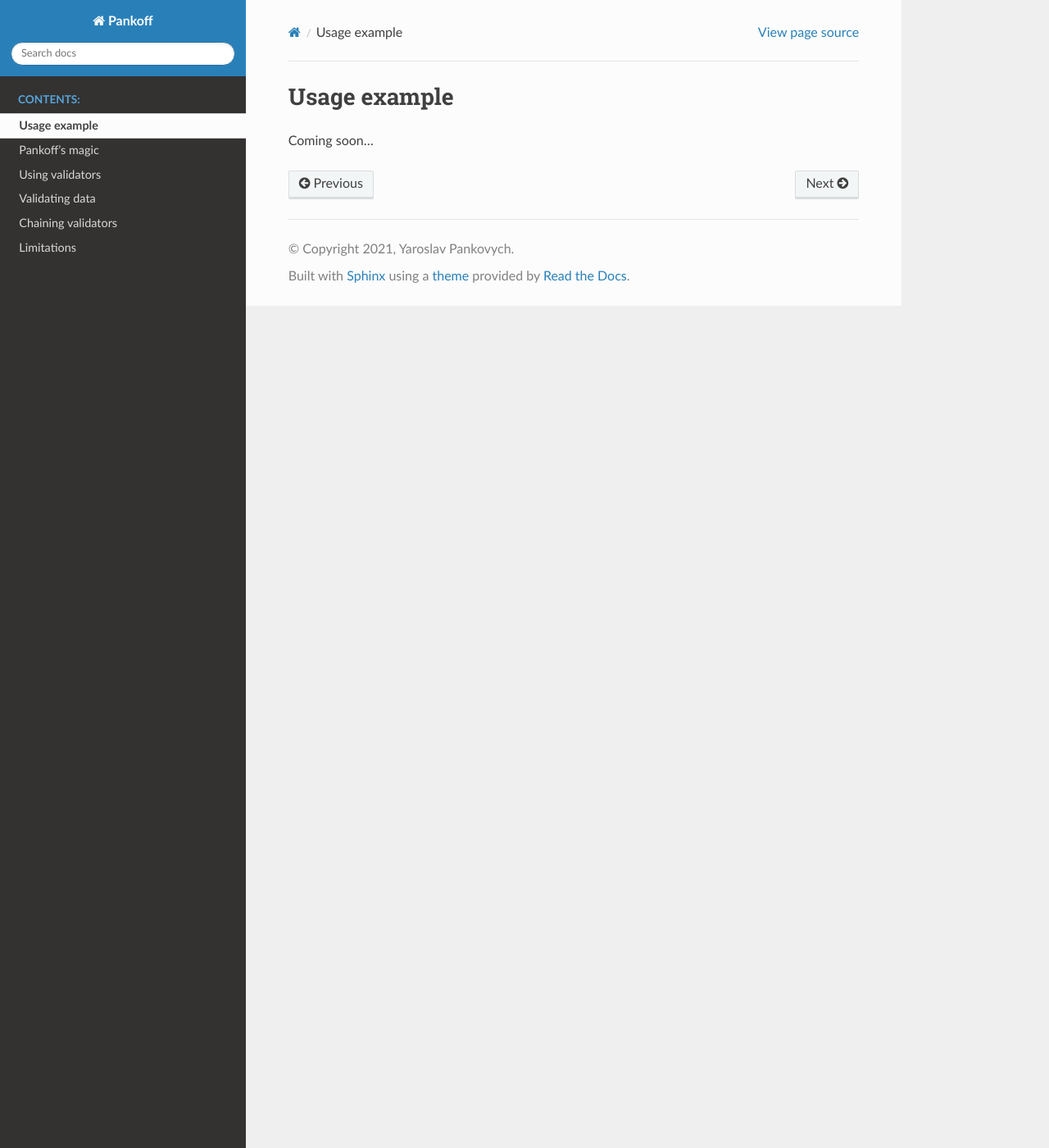
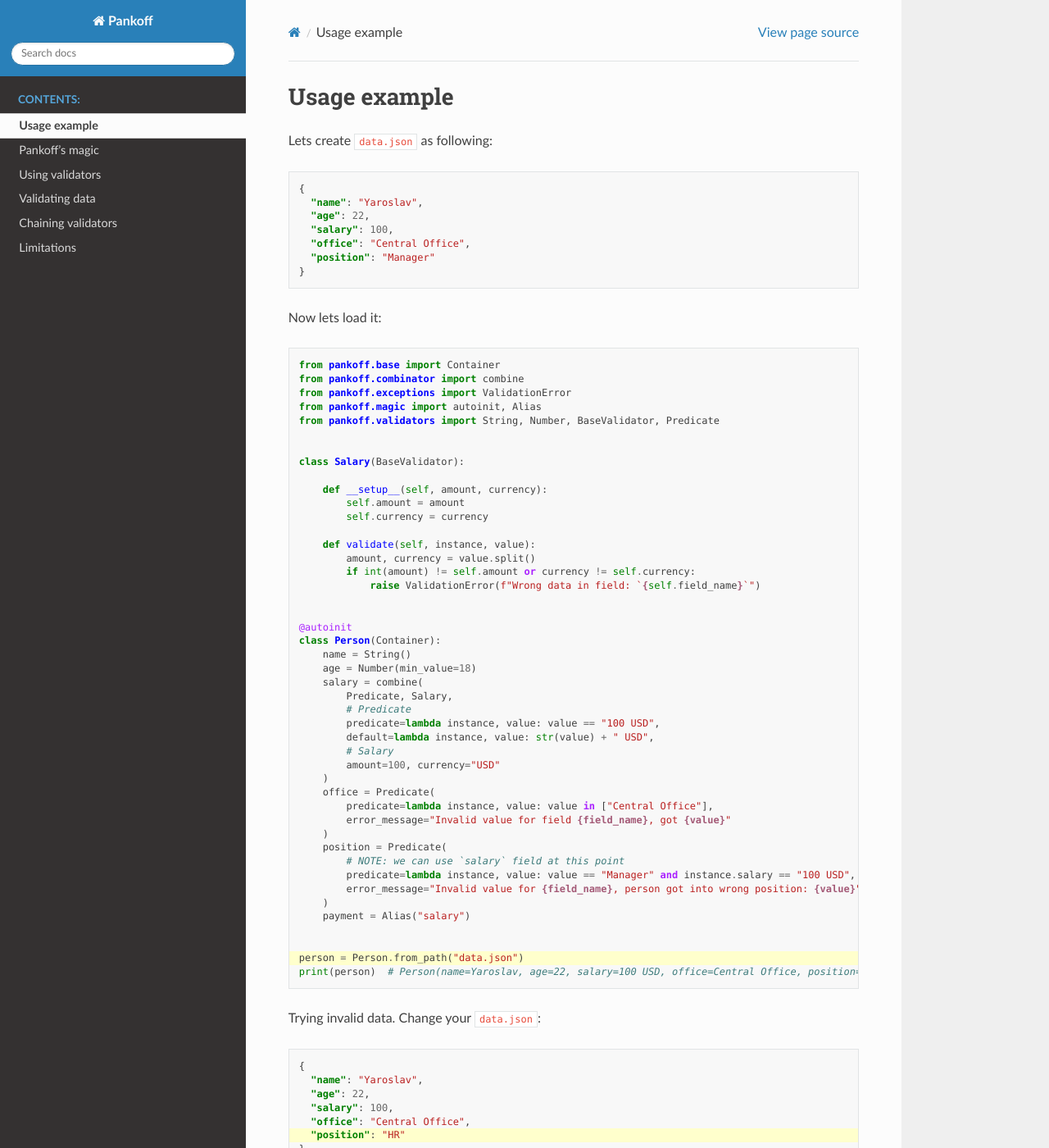
Before and after one commit to ypankovych/pankoff, a Sphinx documentation site: the page built from docs/source/usage.rst, in a window 1280 px wide and 1400 px high. Shown: the whole window at 82% size. Built offline with Sphinx 7.4.7 and the Read the Docs theme 2.0.0, drawn with Linux system fonts in a browser that asks for light colours; some of the changed text lies outside the part shown.

Commit message:
update docs, add new features

```diff
--- a/docs/source/usage.rst
+++ b/docs/source/usage.rst
@@ -1,3 +1,84 @@
 Usage example
 *************
-Coming soon...
+Lets create ``data.json`` as following:
+
+.. code-block:: JSON
+
+    {
+      "name": "Yaroslav",
+      "age": 22,
+      "salary": 100,
+      "office": "Central Office",
+      "position": "Manager"
+    }
+
+Now lets load it:
+
+.. code-block:: python
+    :emphasize-lines: 44
+
+    from pankoff.base import Container
+    from pankoff.combinator import combine
+    from pankoff.exceptions import ValidationError
+    from pankoff.magic import autoinit, Alias
+    from pankoff.validators import String, Number, BaseValidator, Predicate
+
+
+    class Salary(BaseValidator):
+
+        def __setup__(self, amount, currency):
+            self.amount = amount
+            self.currency = currency
+
+        def validate(self, instance, value):
+            amount, currency = value.split()
+            if int(amount) != self.amount or currency != self.currency:
+                raise ValidationError(f"Wrong data in field: `{self.field_name}`")
+
+
+    @autoinit
+    class Person(Container):
+        name = String()
+        age = Number(min_value=18)
+        salary = combine(
+            Predicate, Salary,
+            # Predicate
+            predicate=lambda instance, value: value == "100 USD",
+            default=lambda instance, value: str(value) + " USD",
+            # Salary
+            amount=100, currency="USD"
+        )
+        office = Predicate(
+            predicate=lambda instance, value: value in ["Central Office"],
+            error_message="Invalid value for field {field_name}, got {value}"
+        )
+        position = Predicate(
+            # NOTE: we can use `salary` field at this point
+            predicate=lambda instance, value: value == "Manager" and instance.salary == "100 USD",
+            error_message="Invalid value for {field_name}, person got into wrong position: {value}"
+        )
+        payment = Alias("salary")
+
+
+    person = Person.from_path("data.json")
+    print(person)  # Person(name=Yaroslav, age=22, salary=100 USD, office=Central Office, position=Manager)
+
+Trying invalid data. Change your ``data.json``:
+
+.. code-block:: JSON
+    :emphasize-lines: 6
+
+    {
+      "name": "Yaroslav",
+      "age": 22,
+      "salary": 100,
+      "office": "Central Office",
+      "position": "HR"
+    }
+
+Now load it:
+
+>>> person = Person.from_path("data.json")
+Traceback (most recent call last):
+...
+pankoff.exceptions.ValidationError: ['Invalid value for position, person got into wrong position: HR']
--- a/docs/source/validating_data.rst
+++ b/docs/source/validating_data.rst
@@ -7,6 +7,9 @@ your class with validators defined in it, which we covered in previous sections.
 But there's a few more options to it.
 
 You can inherit some capabilities by subclassing ``pankoff.base.Container``.
+
+.. autoclass:: pankoff.base.Container
+    :members:
 
 Lets validate JSON directly:
 
```
Also changed, not shown: 1 other file.
